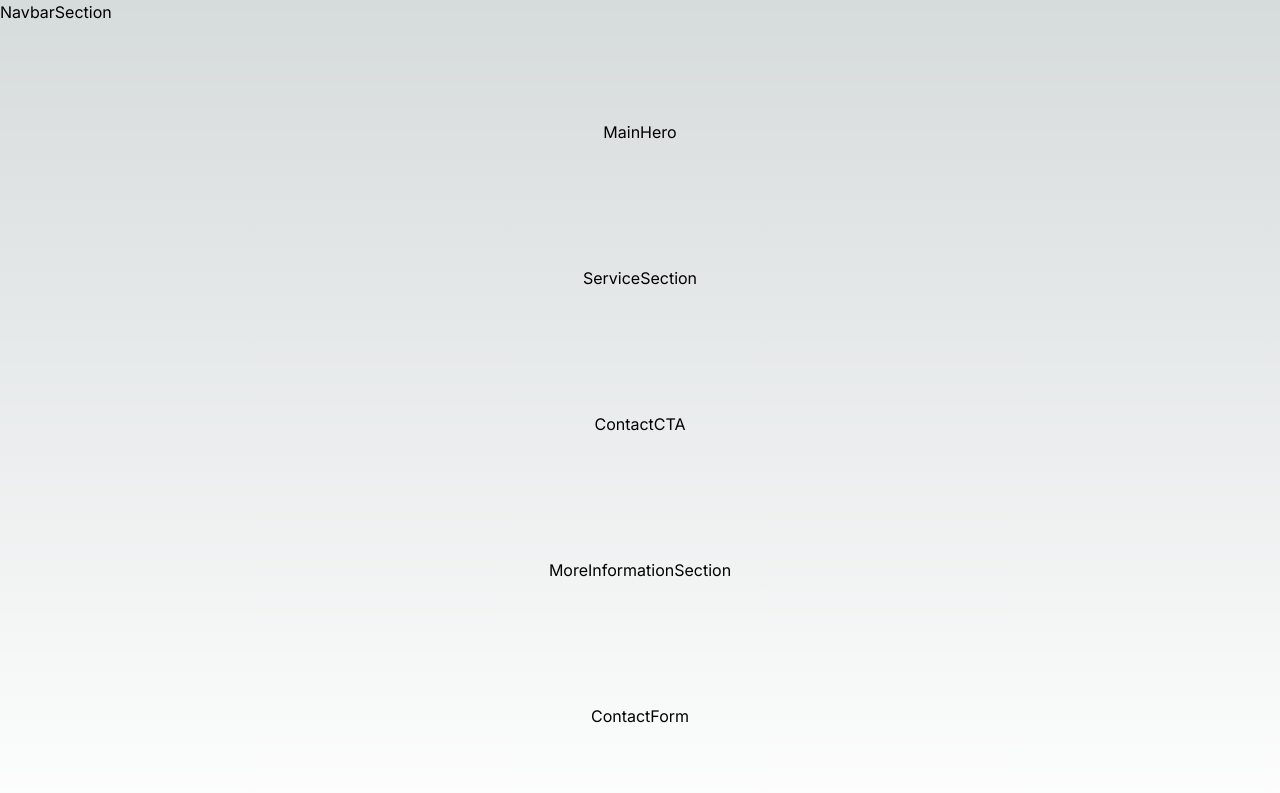
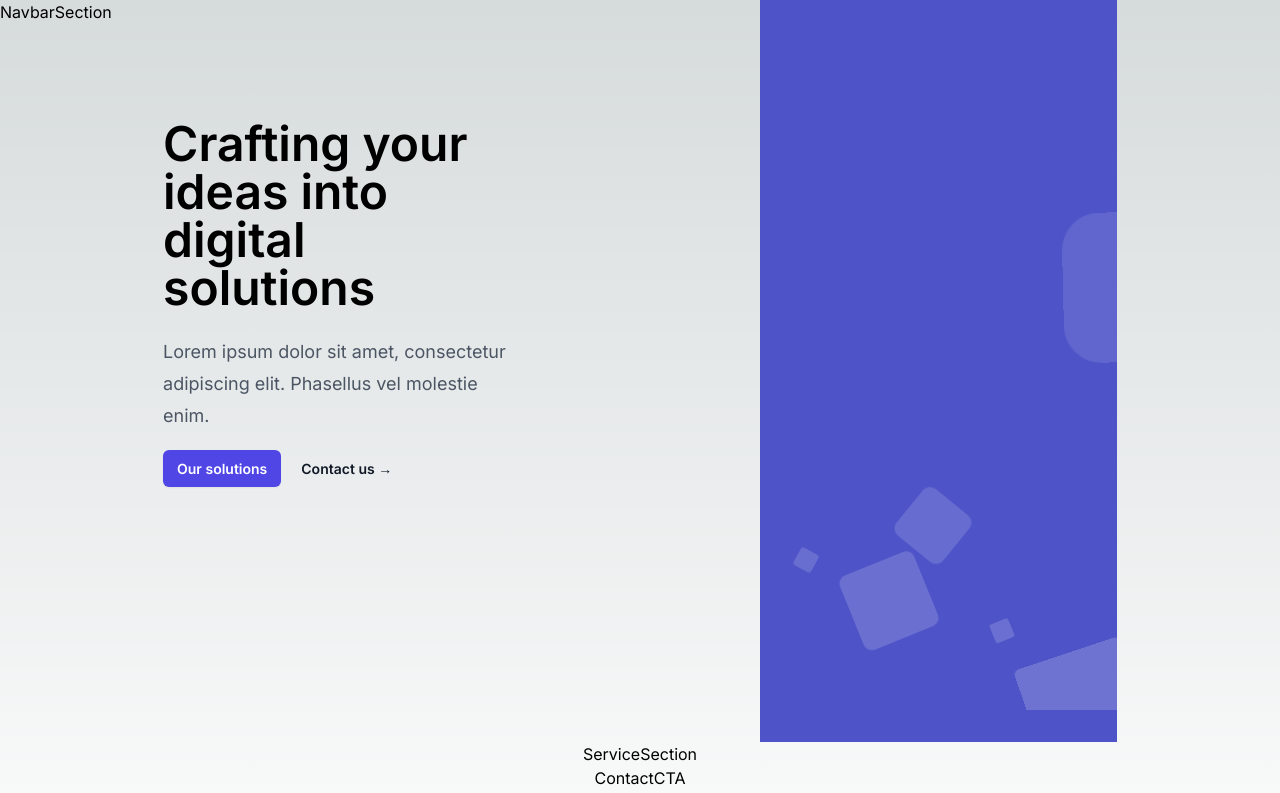
Before and after one commit to beicraftltd/beicraftltd-web, a Next.js app: page / in a window 1280 px wide. Shown: the top 793 px of the page. Built offline with nearby package versions, Linux system fonts and the light colour scheme.

Commit message:
hero section first draft completed

```diff
--- a/app/components/guest/MainHeroSection.tsx
+++ b/app/components/guest/MainHeroSection.tsx
@@ -1,3 +1,5 @@
+import Image from "next/image";
+import animationStyles from '@/app/ui/heroanimation.module.css';
 
 export default function MainHero() {
   return (
@@ -5,6 +7,48 @@ export default function MainHero() {
      * Hero section for the home page
      * Main landing section
      */
-    <div>MainHero</div>
+
+    <div className="flex flex-row gap-x-60">
+
+      <div className="basis-1/2">
+        <h1 className="mb-3 text-4xl font-semibold text-secondary sm:text-5xl">
+          Crafting your ideas into <br className="hidden md:block" /> digital solutions
+          </h1>
+
+          <p className="mt-6 mb-6 text-lg leading-8 text-gray-600">
+            Lorem ipsum dolor sit amet, consectetur adipiscing elit. Phasellus vel molestie enim.
+          </p>
+          <a
+            href="#"
+            className="rounded-md bg-indigo-600 px-3.5 py-2.5 mr-5 text-sm font-semibold text-white shadow-sm hover:bg-indigo-500"
+          >
+            Our solutions
+          </a>
+          <a href="#" className="text-sm font-semibold leading-6 text-gray-900">
+            Contact us <span aria-hidden="true">→</span>
+          </a>
+
+      </div>
+
+      <div className="basis-1/2">
+        {/* Start Background Animation Body */}
+        <div className={animationStyles.area}>
+          <ul className={animationStyles.circles}>
+            <li></li>
+            <li></li>
+            <li></li>
+            <li></li>
+            <li></li>
+            <li></li>
+            <li></li>
+            <li></li>
+            <li></li>
+            <li></li>
+          </ul>
+        </div>
+        {/* End Background Animation Body */}
+
+      </div>
+    </div>
   )
 }
--- /dev/null
+++ b/app/ui/heroanimation.module.css
@@ -0,0 +1,166 @@
+/*Start Animations*/
+@-webkit-keyframes animatetop {
+	from {
+		top: -300px;
+		opacity: 0;
+	}
+	to {
+		top: 0;
+		opacity: 1;
+	}
+}
+@keyframes animatetop {
+	from {
+		top: -300px;
+		opacity: 0;
+	}
+	to {
+		top: 0;
+		opacity: 1;
+	}
+}
+@-webkit-keyframes zoomIn {
+	0% {
+		opacity: 0;
+		-webkit-transform: scale3d(0.3, 0.3, 0.3);
+		transform: scale3d(0.3, 0.3, 0.3);
+	}
+	50% {
+		opacity: 1;
+	}
+}
+@keyframes zoomIn {
+	0% {
+		opacity: 0;
+		-webkit-transform: scale3d(0.3, 0.3, 0.3);
+		transform: scale3d(0.3, 0.3, 0.3);
+	}
+	50% {
+		opacity: 1;
+	}
+}
+/*End Animations*/
+/*
+-- Start BackGround Animation
+*/
+.area {
+	background: #4e54c8;
+	background: -webkit-linear-gradient(to left, #8f94fb, #4e54c8);
+	width: 100%;
+	height: 100vh;
+    margin-top: -50%;
+	position: relative;
+	z-index: -1;
+}
+
+.circles {
+	position: absolute;
+	top: 0;
+	left: 0;
+	width: 100%;
+	height: 96%;
+	overflow: hidden;
+}
+
+.circles li {
+	position: absolute;
+	display: block;
+	list-style: none;
+	width: 20px;
+	height: 20px;
+	background: rgba(255, 255, 255, 0.2);
+	animation: animate 25s linear infinite;
+	bottom: -150px;
+}
+
+.circles li:nth-child(1) {
+	left: 25%;
+	width: 80px;
+	height: 80px;
+	animation-delay: 0s;
+}
+
+.circles li:nth-child(2) {
+	left: 10%;
+	width: 20px;
+	height: 20px;
+	animation-delay: 2s;
+	animation-duration: 12s;
+}
+
+.circles li:nth-child(3) {
+	left: 70%;
+	width: 20px;
+	height: 20px;
+	animation-delay: 4s;
+}
+
+.circles li:nth-child(4) {
+	left: 40%;
+	width: 60px;
+	height: 60px;
+	animation-delay: 0s;
+	animation-duration: 18s;
+}
+
+.circles li:nth-child(5) {
+	left: 65%;
+	width: 20px;
+	height: 20px;
+	animation-delay: 0s;
+}
+
+.circles li:nth-child(6) {
+	left: 75%;
+	width: 110px;
+	height: 110px;
+	animation-delay: 3s;
+}
+
+.circles li:nth-child(7) {
+	left: 35%;
+	width: 150px;
+	height: 150px;
+	animation-delay: 7s;
+}
+
+.circles li:nth-child(8) {
+	left: 50%;
+	width: 25px;
+	height: 25px;
+	animation-delay: 15s;
+	animation-duration: 45s;
+}
+
+.circles li:nth-child(9) {
+	left: 20%;
+	width: 15px;
+	height: 15px;
+	animation-delay: 2s;
+	animation-duration: 35s;
+}
+
+.circles li:nth-child(10) {
+	left: 85%;
+	width: 150px;
+	height: 150px;
+	animation-delay: 0s;
+	animation-duration: 11s;
+}
+
+@keyframes animate {
+	0% {
+		transform: translateY(0) rotate(0deg);
+		opacity: 1;
+		border-radius: 0;
+	}
+
+	100% {
+		transform: translateY(-1000px) rotate(720deg);
+		opacity: 0;
+		border-radius: 50%;
+	}
+}
+/*
+-- End BackGround Animation
+*/
--- a/next.config.mjs
+++ b/next.config.mjs
@@ -1,4 +1,4 @@
 /** @type {import('next').NextConfig} */
-const nextConfig = {};
+const nextConfig = {images:{domains:['images.unsplash.com']}};
 
 export default nextConfig;
```
